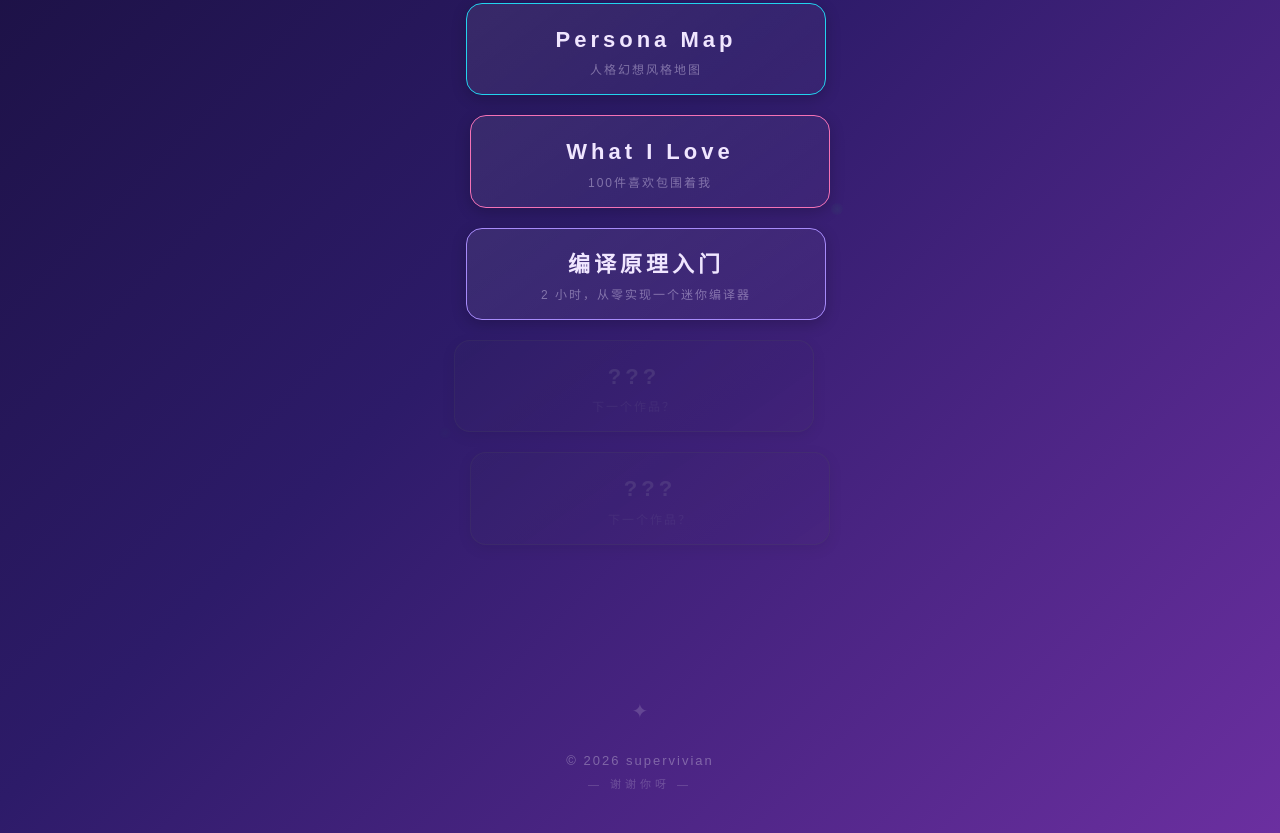
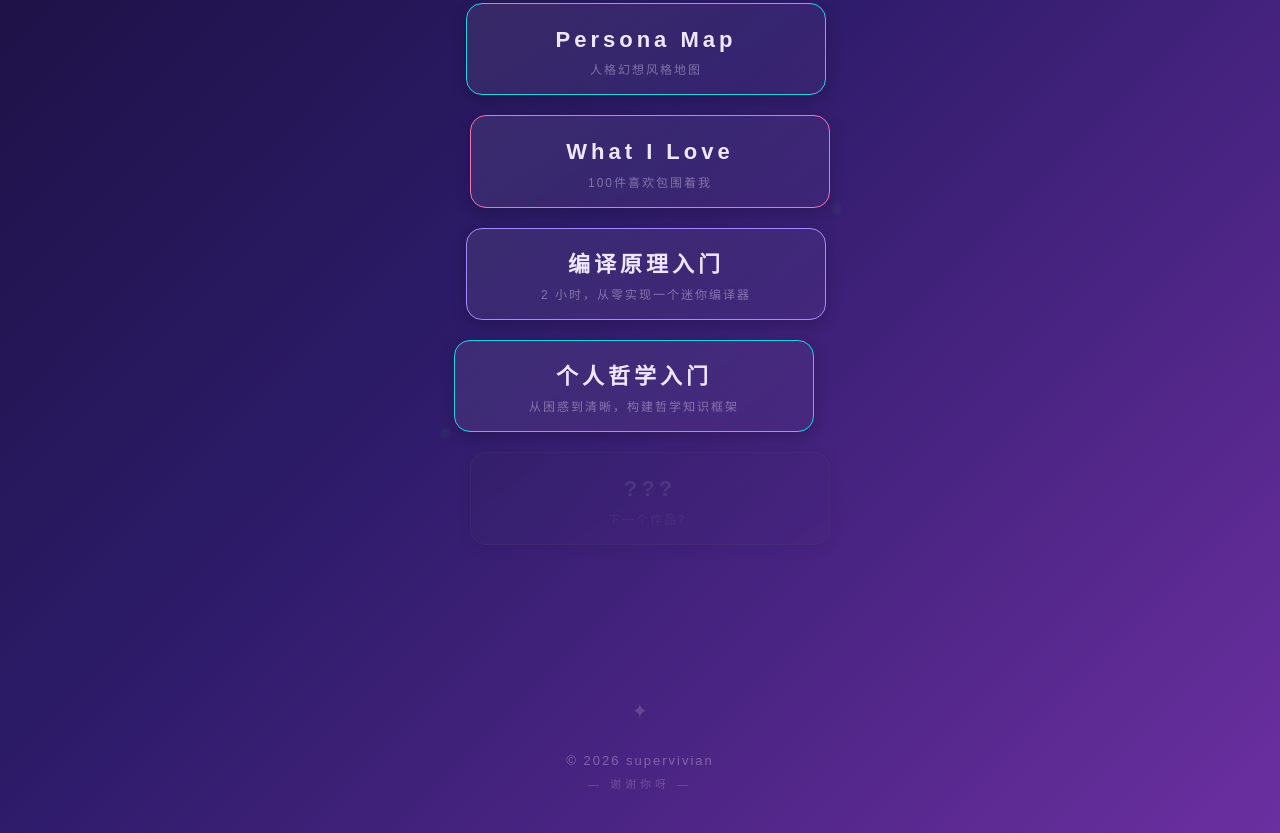
Before and after one commit to SuperVivian/supervivian.github.io, an Astro site: page / in a window 1280 px wide. Shown: the part 1162-1995 px from the top of the page. Built offline with nearby package versions, Linux system fonts and the light colour scheme; Astro itself is replaced by a stand-in of ours.

Commit message:
feat: 添加个人哲学入门站点链接

```diff
--- a/src/themes/anime/Home.astro
+++ b/src/themes/anime/Home.astro
@@ -36,8 +36,13 @@ const works: WorkStone[] = [
     href: 'https://supervivian.github.io/compiler-intro/',
     color: 'purple',
   },
+  {
+    title: '个人哲学入门',
+    description: '从困惑到清晰，构建哲学知识框架',
+    href: 'https://supervivian.github.io/personal-zhexue/',
+    color: 'cyan',
+  },
   // 占位石板（灰色）
-  { title: '???', description: '下一个作品？', href: '#', color: 'stone' },
   { title: '???', description: '下一个作品？', href: '#', color: 'stone' },
 ];
 ---
```
